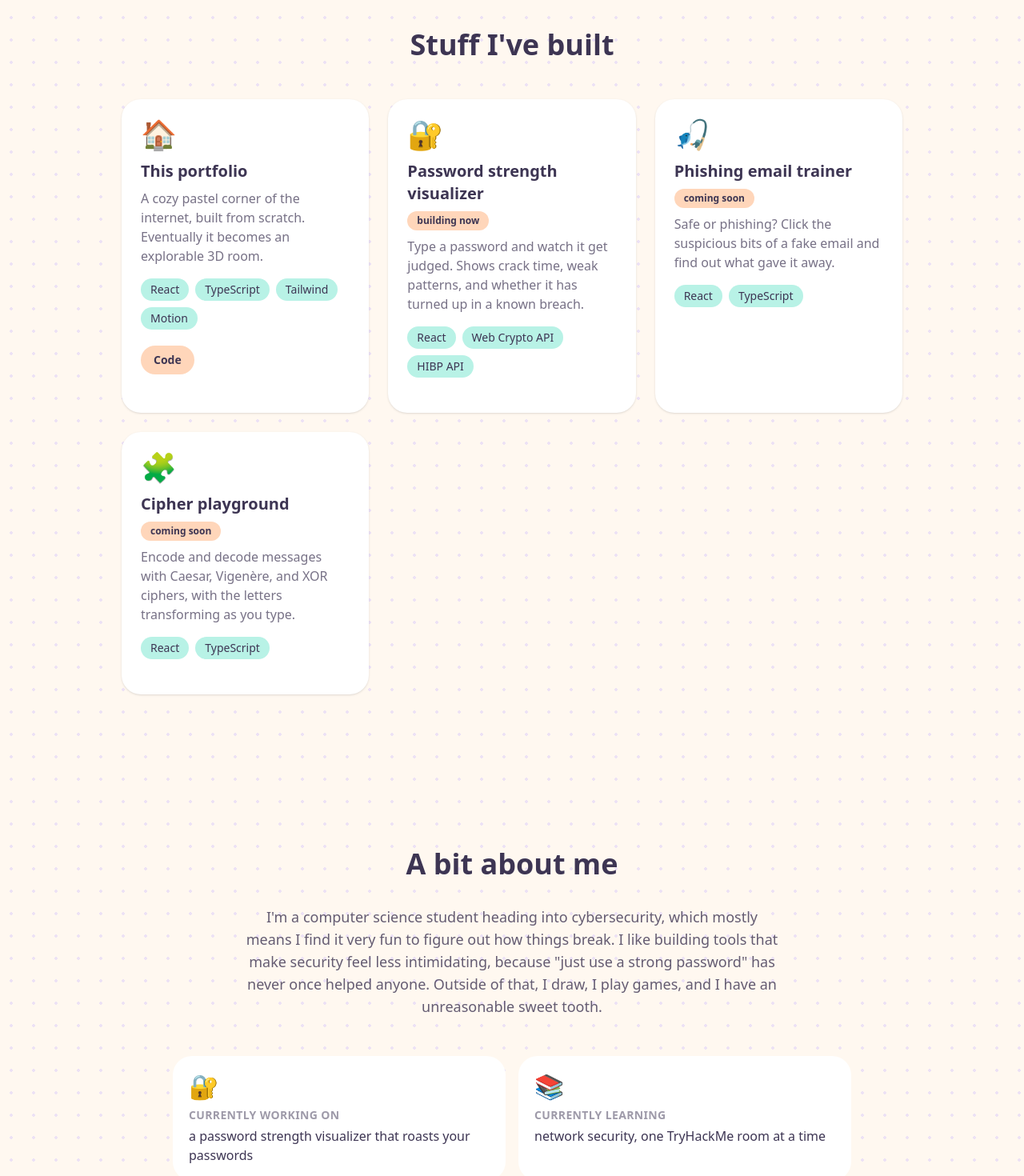
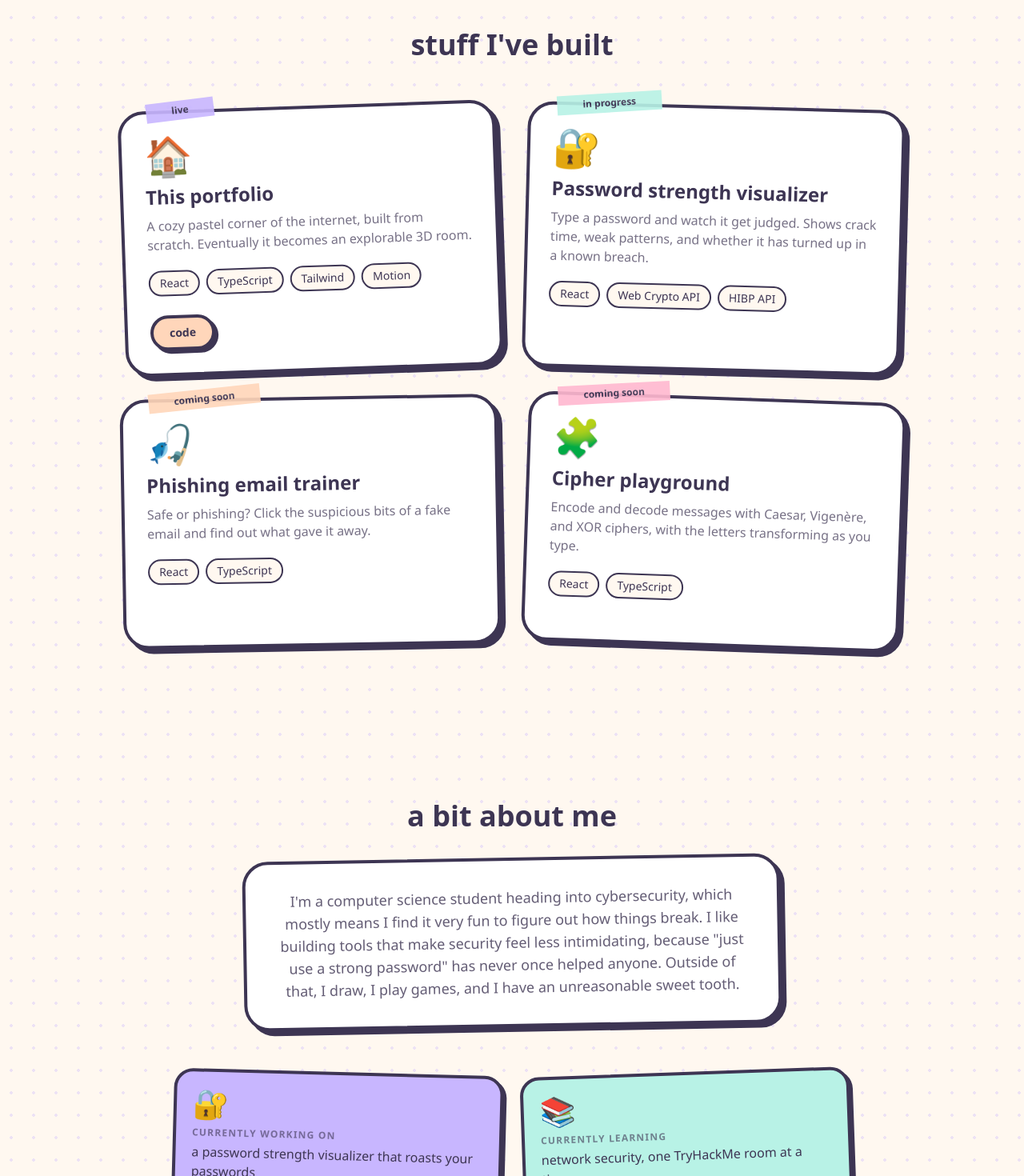
Before and after one commit to meghnamanojj/cs-portfolio, a React (Vite) app: page / in a window 1280 px wide. Shown: the part 860-2330 px from the top of the page at 80% size. Built offline with nearby package versions, Linux system fonts and the light colour scheme.

Commit message:
Sticker styling across all sections

```diff
--- a/src/components/About.tsx
+++ b/src/components/About.tsx
@@ -1,50 +1,54 @@
 import { motion } from "motion/react";
 
 const currently = [
-  { label: "working on", value: "a password strength visualizer that roasts your passwords", emoji: "🔐" },
-  { label: "learning", value: "network security, one TryHackMe room at a time", emoji: "📚" },
-  { label: "playing", value: "something cozy, probably at 2am", emoji: "🎮" },
-  { label: "drawing", value: "little guys, mostly dogs", emoji: "🎨" },
+  { label: "working on", value: "a password strength visualizer that roasts your passwords", emoji: "🔐", bg: "bg-lav" },
+  { label: "learning", value: "network security, one TryHackMe room at a time", emoji: "📚", bg: "bg-mint" },
+  { label: "playing", value: "something cozy, probably at 2am", emoji: "🎮", bg: "bg-peach" },
+  { label: "drawing", value: "little guys, mostly dogs", emoji: "🎨", bg: "bg-bubble" },
 ];
+
+const tilts = ["1.5deg", "-2deg", "-1deg", "2deg"];
 
 export default function About() {
   return (
     <section id="about" className="mx-auto max-w-4xl px-6 py-24">
       <motion.h2
-        className="mb-8 text-center text-4xl font-black text-plum"
+        className="mb-8 text-center text-4xl font-bold text-plum"
         initial={{ opacity: 0, y: 20 }}
         whileInView={{ opacity: 1, y: 0 }}
         viewport={{ once: true }}
       >
-        A bit about me
+        a bit about me
       </motion.h2>
 
-      <motion.p
-        className="mx-auto mb-12 max-w-2xl text-center text-lg text-plum/80"
-        initial={{ opacity: 0 }}
-        whileInView={{ opacity: 1 }}
+      <motion.div
+        className="sticker mx-auto mb-14 max-w-2xl rotate-[-1deg] rounded-[2rem] border-4 border-plum bg-white p-8 text-center text-lg text-plum/80"
+        initial={{ opacity: 0, y: 30 }}
+        whileInView={{ opacity: 1, y: 0 }}
         viewport={{ once: true }}
+        transition={{ type: "spring", bounce: 0.4 }}
       >
         I'm a computer science student heading into cybersecurity, which mostly
         means I find it very fun to figure out how things break. I like building
         tools that make security feel less intimidating, because "just use a
         strong password" has never once helped anyone. Outside of that, I draw,
         I play games, and I have an unreasonable sweet tooth.
-      </motion.p>
+      </motion.div>
 
-      <div className="grid gap-4 sm:grid-cols-2">
+      <div className="grid gap-6 sm:grid-cols-2">
         {currently.map((item, i) => (
           <motion.div
             key={item.label}
-            className="rounded-3xl bg-white p-5"
-            initial={{ opacity: 0, y: 20 }}
-            whileInView={{ opacity: 1, y: 0 }}
+            className={`sticker-sm rounded-[1.5rem] border-4 border-plum ${item.bg} p-5`}
+            style={{ rotate: tilts[i] }}
+            initial={{ opacity: 0, y: 25, rotate: 0 }}
+            whileInView={{ opacity: 1, y: 0, rotate: tilts[i] }}
             viewport={{ once: true }}
-            transition={{ delay: i * 0.08, type: "spring", bounce: 0.4 }}
-            whileHover={{ y: -4, rotate: 1 }}
+            transition={{ delay: i * 0.08, type: "spring", bounce: 0.5 }}
+            whileHover={{ y: -6, rotate: 0, scale: 1.03 }}
           >
-            <div className="mb-2 text-3xl">{item.emoji}</div>
-            <p className="text-sm font-bold uppercase tracking-wide text-plum/50">
+            <div className="mb-2 text-4xl">{item.emoji}</div>
+            <p className="text-xs font-semibold uppercase tracking-widest text-plum/60">
               currently {item.label}
             </p>
             <p className="mt-1 font-medium text-plum">{item.value}</p>
--- a/src/components/Projects.tsx
+++ b/src/components/Projects.tsx
@@ -1,61 +1,85 @@
 import { motion } from "motion/react";
 import { projects } from "../content/projects";
+
+const tilts = ["-2deg", "1.5deg", "-1deg", "2deg"];
+const bgs = ["bg-lav", "bg-mint", "bg-peach", "bg-bubble"];
 
 export default function Projects() {
   return (
     <section id="projects" className="mx-auto max-w-5xl px-6 py-24">
       <motion.h2
-        className="mb-12 text-center text-4xl font-black text-plum"
+        className="mb-14 text-center text-4xl font-bold text-plum"
         initial={{ opacity: 0, y: 20 }}
         whileInView={{ opacity: 1, y: 0 }}
         viewport={{ once: true }}
       >
-        Stuff I've built
+        stuff I've built
       </motion.h2>
 
-      <div className="grid gap-6 sm:grid-cols-2 lg:grid-cols-3">
+      <div className="grid gap-8 sm:grid-cols-2">
         {projects.map((p, i) => (
           <motion.article
             key={p.title}
-            className="rounded-3xl bg-white p-6 shadow-sm"
-            initial={{ opacity: 0, y: 30 }}
-            whileInView={{ opacity: 1, y: 0 }}
-            viewport={{ once: true }}
-            transition={{ delay: i * 0.1, type: "spring", bounce: 0.4 }}
-            whileHover={{ y: -8, rotate: -1 }}
+            className="sticker relative rounded-[2rem] border-4 border-plum bg-white p-7"
+            style={{ rotate: tilts[i % tilts.length] }}
+            initial={{ opacity: 0, y: 40, rotate: 0 }}
+            whileInView={{ opacity: 1, y: 0, rotate: tilts[i % tilts.length] }}
+            viewport={{ once: true, margin: "-60px" }}
+            transition={{ delay: i * 0.1, type: "spring", bounce: 0.45 }}
+            whileHover={{ y: -10, rotate: 0, scale: 1.02 }}
           >
-            <div className="mb-3 text-4xl">{p.emoji}</div>
-            <h3 className="text-xl font-bold text-plum">{p.title}</h3>
+            <div
+              className={`absolute -top-4 left-8 ${bgs[i % bgs.length]} rotate-[-5deg] px-8 py-1 text-xs font-semibold opacity-90`}
+            >
+              {p.status === "building"
+                ? "in progress"
+                : p.status === "planned"
+                  ? "coming soon"
+                  : "live"}
+            </div>
 
-            {p.status && (
-              <span className="mt-2 inline-block rounded-full bg-peach px-3 py-1 text-xs font-bold text-plum">
-                {p.status === "building" ? "building now" : "coming soon"}
-              </span>
-            )}
+            <motion.div
+              className="mb-3 text-5xl"
+              whileHover={{ rotate: [0, -15, 15, 0], scale: 1.2 }}
+              transition={{ duration: 0.5 }}
+            >
+              {p.emoji}
+            </motion.div>
 
+            <h3 className="text-2xl font-bold text-plum">{p.title}</h3>
             <p className="mt-2 text-plum/70">{p.blurb}</p>
 
-            <ul className="mt-4 flex flex-wrap gap-2">
+            <ul className="mt-5 flex flex-wrap gap-2">
               {p.tech.map((t) => (
                 <li
                   key={t}
-                  className="rounded-full bg-mint px-3 py-1 text-sm font-medium text-plum"
+                  className="rounded-full border-2 border-plum bg-cream px-3 py-1 text-sm font-medium text-plum"
                 >
                   {t}
                 </li>
               ))}
             </ul>
 
-            <div className="mt-5 flex gap-3 text-sm font-bold">
+            <div className="mt-6 flex gap-3 text-sm font-semibold">
               {p.live && (
-                <a href={p.live} className="rounded-full bg-lav px-4 py-2">
-                  Live demo
-                </a>
+                <motion.a
+                  href={p.live}
+                  className="sticker-sm rounded-full border-4 border-plum bg-lav px-5 py-2"
+                  whileHover={{ scale: 1.06 }}
+                  whileTap={{ scale: 0.94, x: 4, y: 4, boxShadow: "0px 0px 0 #3D3553" }}
+                >
+                  live demo
+                </motion.a>
               )}
               {p.code && (
-                <a href={p.code} className="rounded-full bg-peach px-4 py-2">
-                  Code
-                </a>
+                <motion.a
+                  href={p.code}
+                  className="sticker-sm rounded-full border-4 border-plum bg-peach px-5 py-2"
+                  whileHover={{ scale: 1.06 }}
+                  whileTap={{ scale: 0.94, x: 4, y: 4, boxShadow: "0px 0px 0 #3D3553" }}
+                >
+                  code
+                </motion.a>
               )}
             </div>
           </motion.article>
```
